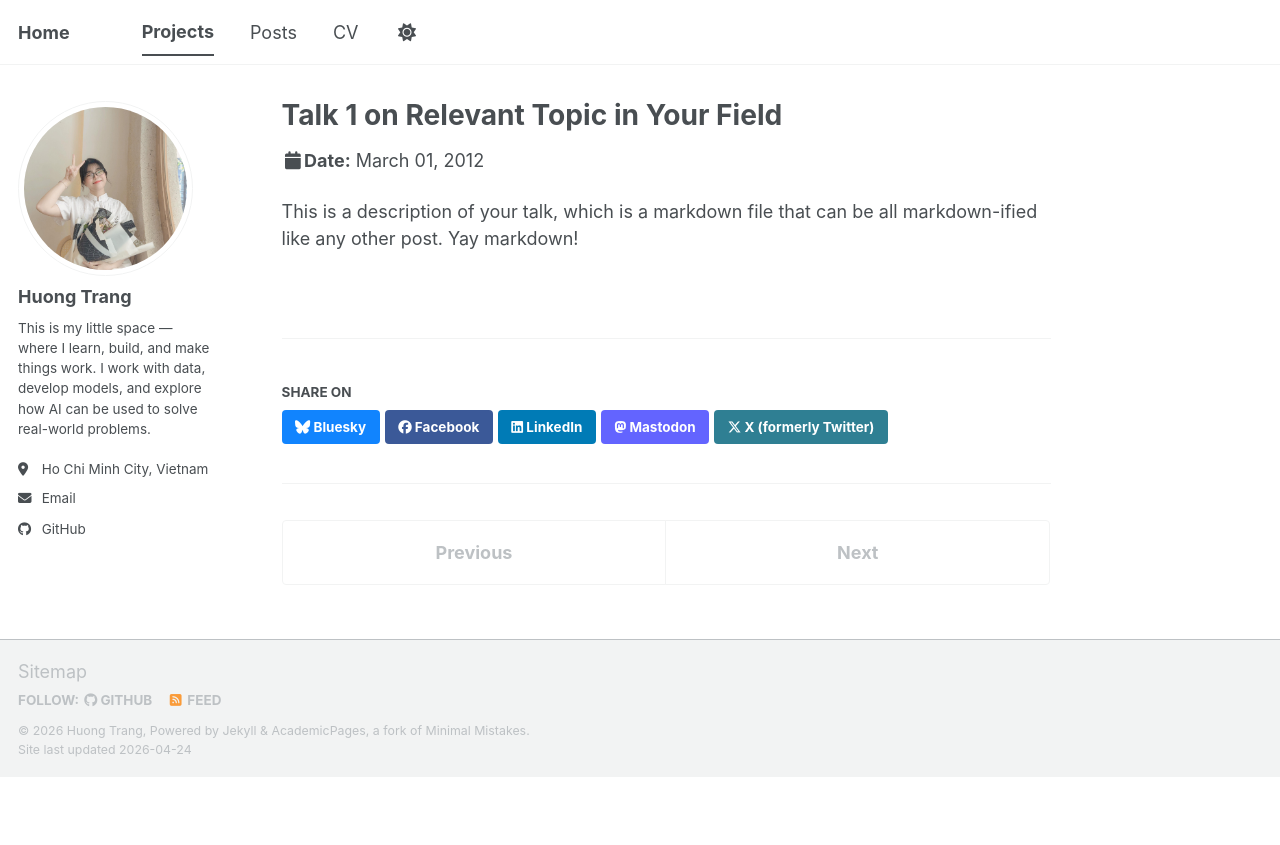
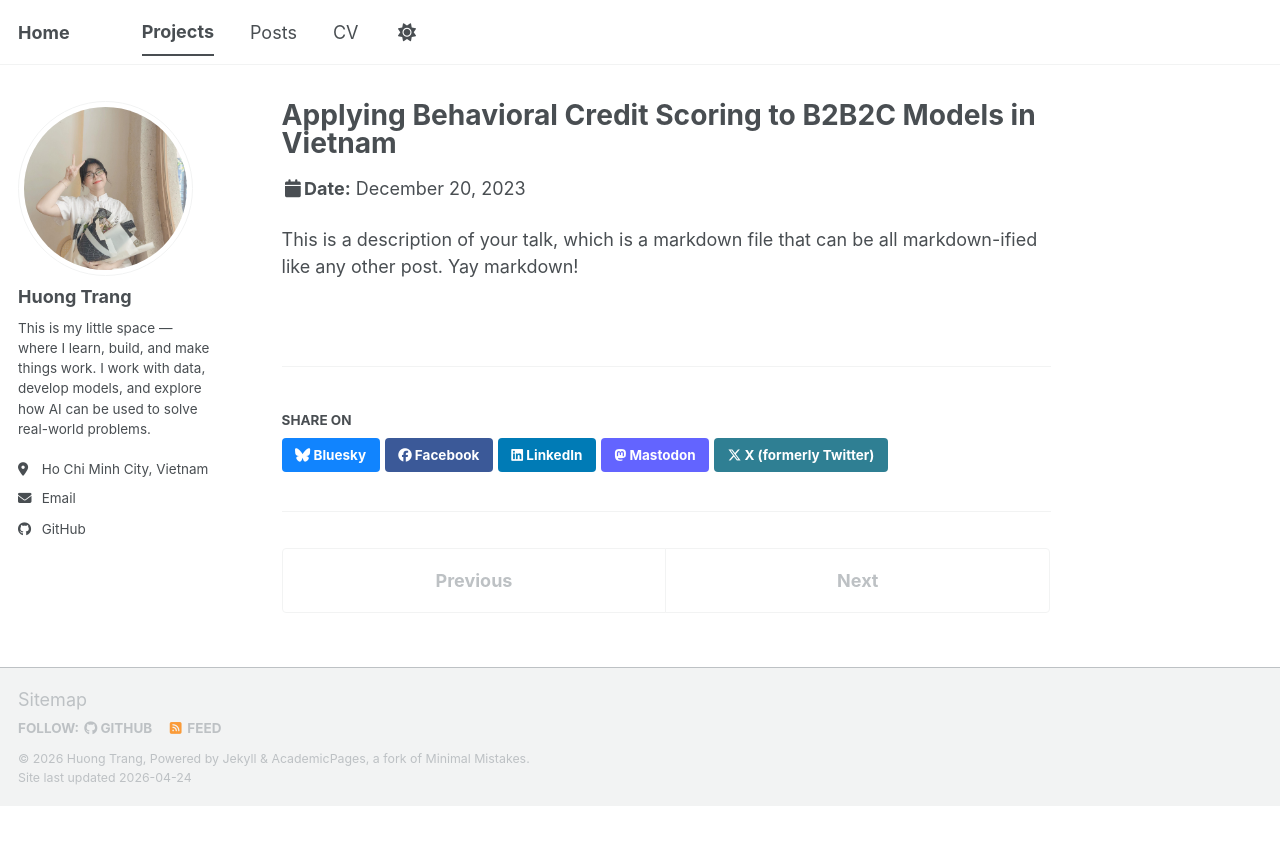
Before and after one commit to HuongTrangDo/huongtrangdo.github.io, a Jekyll site: the page built from _projects/2023-12-20-project-bscore.md, in a window 1280 px wide. Shown: the top 845 px of the page. Built offline with Jekyll 4.4.1, drawn with Linux system fonts in a browser that asks for light colours; a script bundle is joined from its source files by our own code; library files that are not in the unit come from our copies.

Commit message:
Update and rename 2012-03-01-talk-1.md to 2023-12-20-project-bscore.md

```diff
--- a/_projects/2012-03-01-talk-1.md
+++ b/_projects/2023-12-20-project-bscore.md
@@ -1,14 +1,12 @@
 ---
-title: "Talk 1 on Relevant Topic in Your Field"
+title: "Applying Behavioral Credit Scoring to B2B2C Models in Vietnam"
 collection: projects
 type: "Projects"
-permalink: /projects/2012-03-01-talk-1
-venue: "UC San Francisco, Department of Testing"
-date: 2012-03-01
-location: "Ho Chi Minh City, Vietnam"
+permalink: /projects/2012-03-01-Bscore-B2B2C
+date: 2023-12-20
 
 authors: "Trang Do"
-venue: '#'
+venue: 'Personal Project'
 image: "/images/project1.png"
 
 project_page: "#"
```
